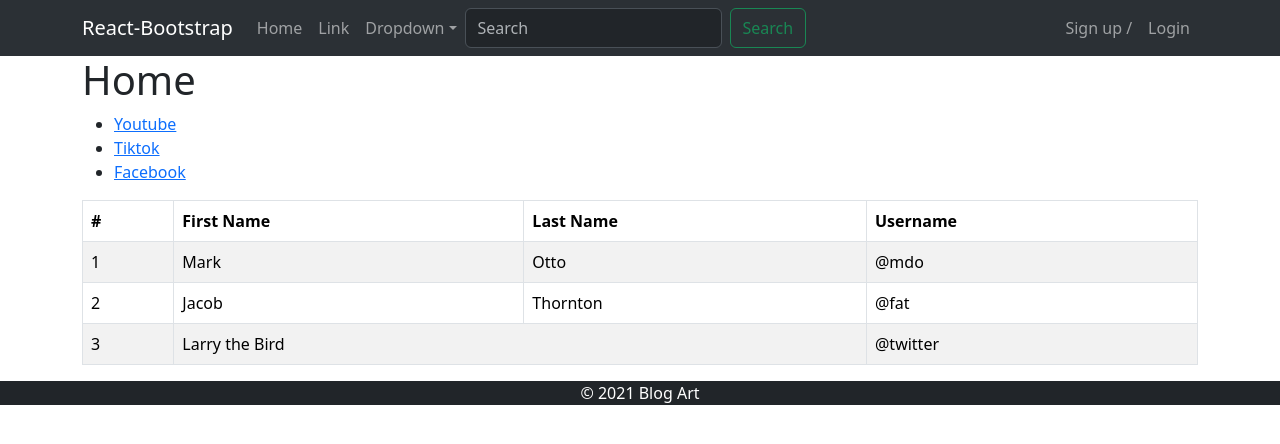
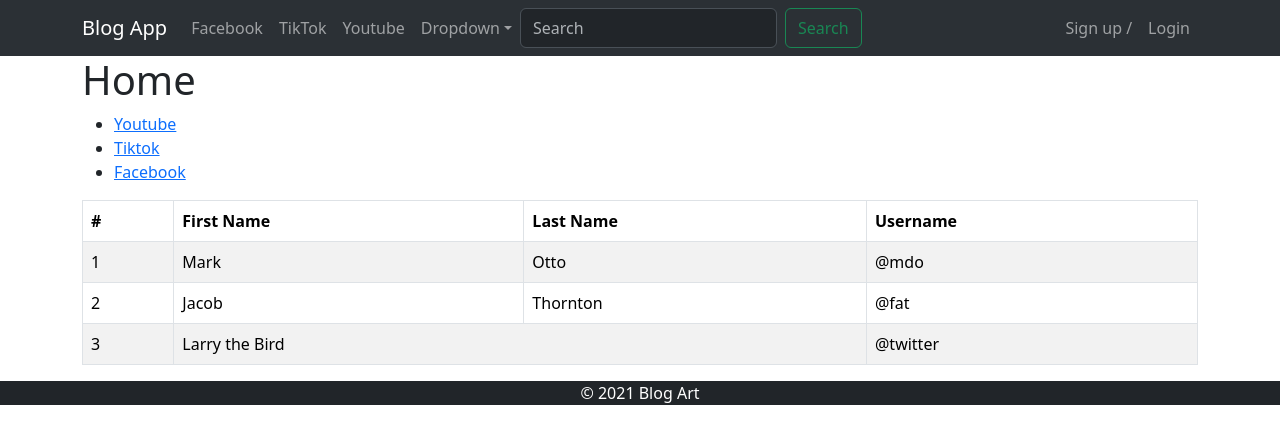
Before and after one commit to mt30112002/blog-app-nextjs, a Next.js app: page / in a window 1280 px wide. Shown: the top 444 px of the page. Built offline with nearby package versions, Linux system fonts and the light colour scheme; no server answers.

Commit message:
make header and data fetch

```diff
--- a/src/app/components/app.header.tsx
+++ b/src/app/components/app.header.tsx
@@ -5,16 +5,18 @@ import Form from 'react-bootstrap/Form';
 import Nav from 'react-bootstrap/Nav';
 import Navbar from 'react-bootstrap/Navbar';
 import NavDropdown from 'react-bootstrap/NavDropdown';
+import Link from 'next/link'
 const AppHeader=()=> {
   return (
     <Navbar bg='dark' data-bs-theme="dark" expand="lg" className="bg-body-tertiary">
       <Container>
-        <Navbar.Brand href="/">React-Bootstrap</Navbar.Brand>
+        <Navbar.Brand href="/">Blog App</Navbar.Brand>
         <Navbar.Toggle aria-controls="basic-navbar-nav" />
         <Navbar.Collapse id="basic-navbar-nav">
           <Nav className="me-auto">
-            <Nav.Link href="/">Home</Nav.Link>
-            <Nav.Link href="#link">Link</Nav.Link>
+            <Link href={'/client/facebook'} className='nav-link'>Facebook</Link>
+            <Link href={'/client/tiktok'} passHref className='nav-link'>TikTok</Link>
+            <Link href={'/client/youtube'} className='nav-link'>Youtube</Link>
             <NavDropdown title="Dropdown" id="basic-nav-dropdown">
               <NavDropdown.Item href="#action/3.1">Action</NavDropdown.Item>
               <NavDropdown.Item href="#action/3.2">
--- a/src/app/page.tsx
+++ b/src/app/page.tsx
@@ -1,6 +1,16 @@
+'use client';
+import { useEffect } from 'react';
 import Link from 'next/link'
 import AppTable from './components/app.table';
 const Home = () => {
+  useEffect(() => {
+    const fetchData = async () => {
+      const response = await fetch('http://localhost:8000/blogs');
+      const data = await response.json();
+      console.log(data);
+    }
+    fetchData();
+  }, [])
   return (
     <div>
       <h1>Home</h1>
```
Also changed, not shown: 1 other file (tests, documents, lock files or other folders).
